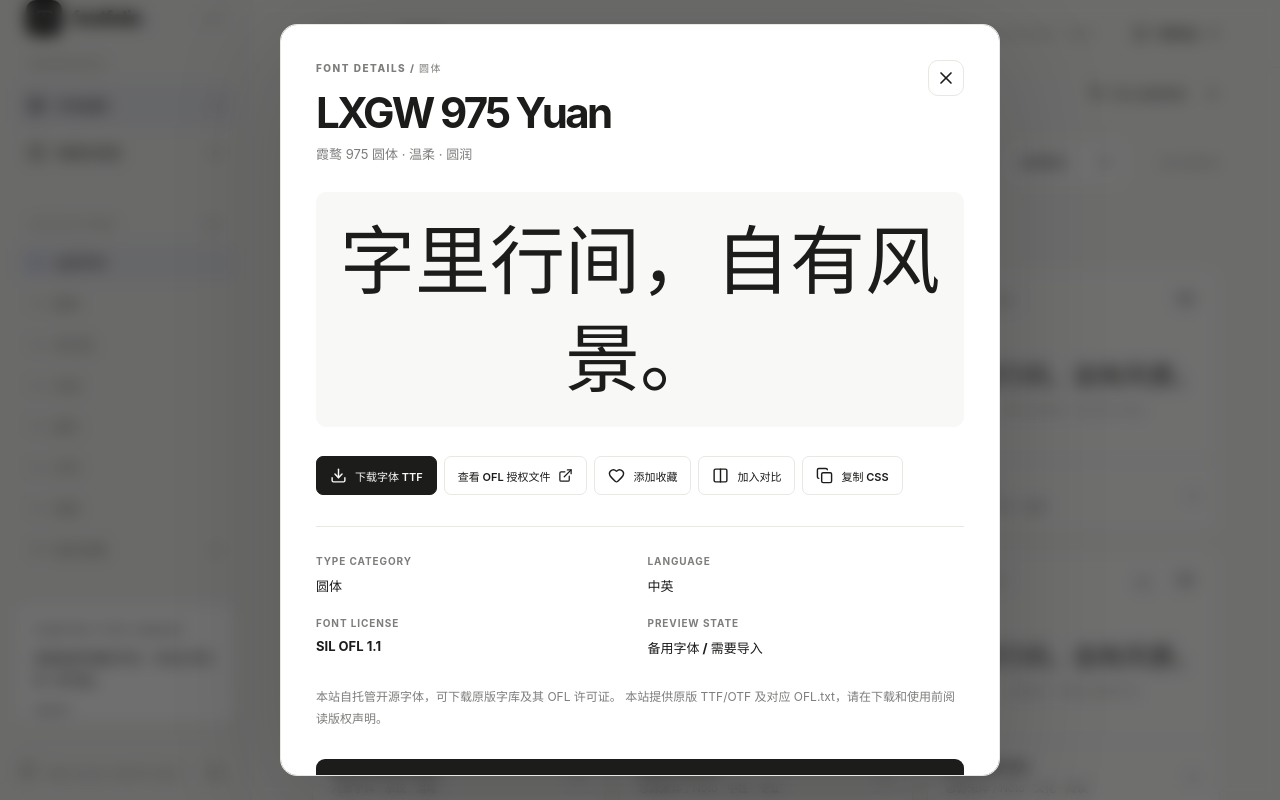
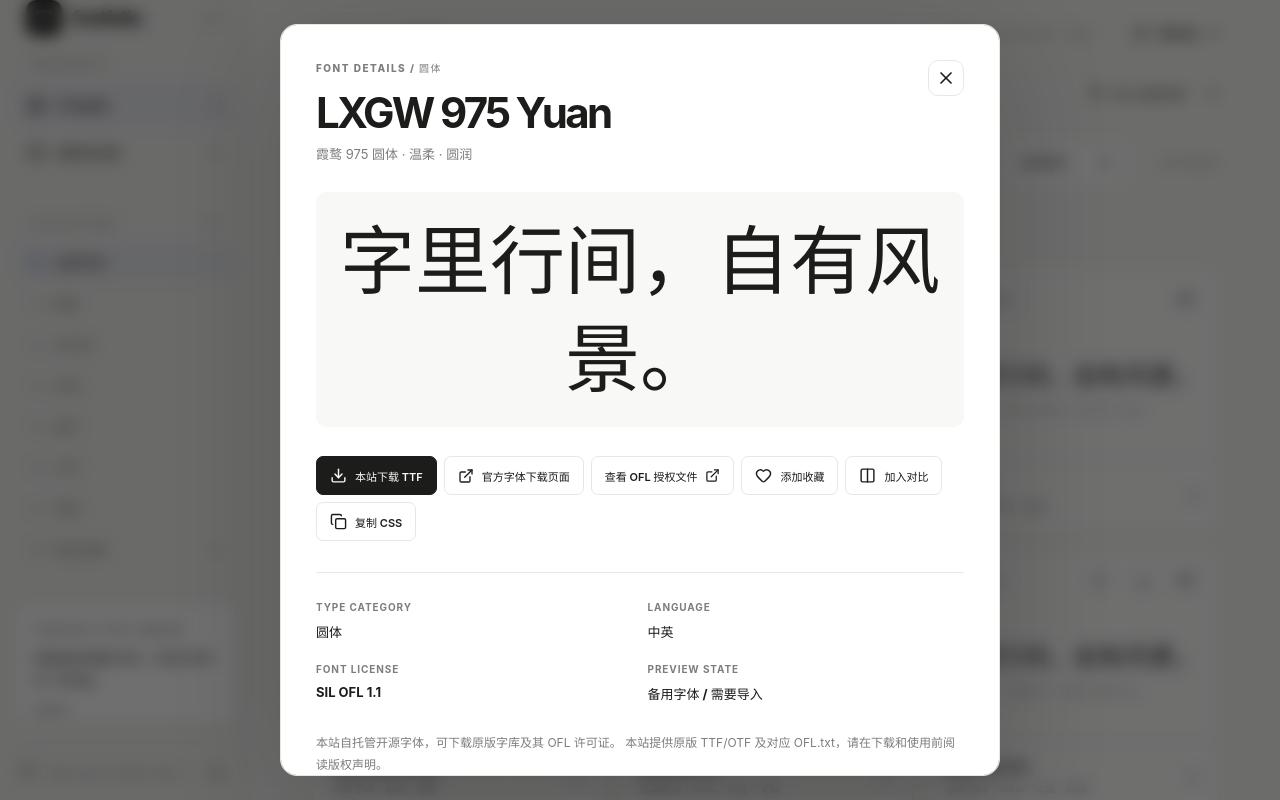
Before and after one commit to weepwood/Fontfolio, a Vue app: page / in a window 1280 px wide. Both pictures are taken after a click on the element 458 px from the left and 859 px from the top of the page. Shown: the part 459-1259 px from the top of the page. Built offline with nearby package versions, Linux system fonts and the light colour scheme; no server answers; a web font is replaced by a local one.

Commit message:
开源字体增加官方原版下载入口并保留本站内置预览

```diff
--- a/src/App.vue
+++ b/src/App.vue
@@ -31,6 +31,21 @@ const localFamily = reactive<Record<string,string>>({})
 const localOrigin = reactive<Record<string,'installed'|'imported'>>({})
 const activeFaces = new Map<string,FontFace>()
 const fontStatus = reactive<Record<string,Status>>({})
+const officialSources = reactive<Record<string,string>>({})
+async function loadOfficialSources(){
+  try {
+    const response=await fetch(import.meta.env.BASE_URL+'fonts/official-sources.json')
+    if(!response.ok)return
+    const data:unknown=await response.json()
+    if(!data || typeof data!=='object' || Array.isArray(data))return
+    for(const [id,url] of Object.entries(data)){
+      if(typeof url!=='string' || !/^[a-z0-9-]+$/.test(id))continue
+      const parsed=new URL(url)
+      if(parsed.protocol!=='https:' || parsed.hostname!=='raw.githubusercontent.com')continue
+      officialSources[id]=url
+    }
+  }catch{ /* Static preview and the official homepages remain accessible. */ }
+}
 const selection = ref<string[]>(['noto-sans-sc','zcool-xiaowei'])
 function stored<T>(key:string,fallback:T):T {
   try { const item = localStorage.getItem(key); return item ? JSON.parse(item) as T : fallback } catch { return fallback }
@@ -57,6 +72,8 @@ function previewText(font:FontRecord) {
 function available(font:FontRecord) { return Boolean(localFamily[font.id]) || (font.source==='bundled' && fontStatus[font.id]==='ready') }
 function downloadExt(font:FontRecord){return ['gensen','genyo-gothic'].includes(font.id)?'otf':'ttf'}
 function downloadUrl(font:FontRecord){return import.meta.env.BASE_URL+'fonts/'+font.id+'/download.'+downloadExt(font)}
+function upstreamDownloadUrl(font:FontRecord){return officialSources[font.id] || font.url}
+function hasDirectUpstream(font:FontRecord){return Boolean(officialSources[font.id])}
 function licenseUrl(font:FontRecord){return import.meta.env.BASE_URL+'fonts/'+font.id+'/OFL.txt'}
 function fontFamilyFor(font:FontRecord) {
   return available(font) ? '"' + (localFamily[font.id] || font.family) + '", sans-serif' : 'inherit'
@@ -192,6 +209,7 @@ function keydown(event:KeyboardEvent){
 onMounted(()=>{
   dark.value=stored('fontfolio:theme',false)
   void restoreLocalFonts()
+  void loadOfficialSources()
   if('IntersectionObserver' in window){
     observer=new IntersectionObserver(entries=>{for(const entry of entries)if(entry.isIntersecting){const font=targets.get(entry.target);if(font)ensureFont(font);observer?.unobserve(entry.target)}},{rootMargin:'240px'})
     for(const el of targets.keys())observer.observe(el)
@@ -250,7 +268,7 @@ watch(detail,(value)=>{document.body.style.overflow=value?'hidden':''})
             <div class="filter-chips"><button v-for="cat in categories" :key="cat" type="button" :class="{active:activeFilter===cat}" @click="changeFilter(cat)">{{cat==='全部'?'全部字体':cat==='收藏'?'♡ 收藏':cat}}</button></div>
             <div v-if="filtered.length" class="font-grid">
               <article v-for="font in filtered" :key="font.id" v-visible="font" class="font-card" tabindex="0" @click="showFont(font)" @keydown.enter="showFont(font)">
-                <div class="font-card-top"><div><span class="card-number">{{ String(fontList.indexOf(font)+1).padStart(2,'0') }}</span><span class="card-tag">{{font.category}}</span></div><div class="card-actions"><a v-if="font.source==='bundled'" class="card-download" :href="downloadUrl(font)" :download="font.name+'.'+downloadExt(font)" :aria-label="'下载 '+font.name" :title="'下载字体文件（'+downloadExt(font).toUpperCase()+'）'" @click.stop><Download :size="16"/></a><button type="button" class="favorite-button" :aria-label="favorites.includes(font.id)?'取消收藏':'收藏字体'" @click.stop="toggleFavorite(font.id)"><Heart :size="17" :fill="favorites.includes(font.id)?'currentColor':'none'"/></button></div></div>
+                <div class="font-card-top"><div><span class="card-number">{{ String(fontList.indexOf(font)+1).padStart(2,'0') }}</span><span class="card-tag">{{font.category}}</span></div><div class="card-actions"><a v-if="font.source==='bundled'" class="card-official" :href="upstreamDownloadUrl(font)" target="_blank" rel="noopener noreferrer" :aria-label="'查看 '+font.name+' 官方原始字体下载'" :title="hasDirectUpstream(font)?'从上游官方仓库下载原始字体':'查看官方字体项目及下载页面'" @click.stop><ExternalLink :size="15"/></a><a v-if="font.source==='bundled'" class="card-download" :href="downloadUrl(font)" :download="font.name+'.'+downloadExt(font)" :aria-label="'本站下载 '+font.name" :title="'本站下载 '+downloadExt(font).toUpperCase()+' 字体文件'" @click.stop><Download :size="16"/></a><button type="button" class="favorite-button" :aria-label="favorites.includes(font.id)?'取消收藏':'收藏字体'" @click.stop="toggleFavorite(font.id)"><Heart :size="17" :fill="favorites.includes(font.id)?'currentColor':'none'"/></button></div></div>
                 <div class="card-sample-wrap"><AutoFitSample
                   :text="previewText(font)"
                   :font-family="fontFamilyFor(font)"
@@ -282,10 +300,10 @@ watch(detail,(value)=>{document.body.style.overflow=value?'hidden':''})
       <section class="font-modal" role="dialog" aria-modal="true" :aria-label="'字体详情 '+detail.name">
         <div class="modal-top"><div><span class="eyebrow">FONT DETAILS / {{detail.category.toUpperCase()}}</span><h2>{{detail.name}}</h2><p>{{detail.nativeName}} · {{detail.mood}}</p></div><button type="button" class="modal-close" aria-label="关闭详情" @click="detail=null"><X :size="20"/></button></div>
         <div v-visible="detail" class="modal-specimen" :style="{...styleFor(detail),fontSize:'clamp(35px, 6vw, 75px)'}">{{previewText(detail)}}</div>
-        <div class="modal-actions"><a v-if="detail.source==='bundled'" class="font-file-download" :href="downloadUrl(detail)" :download="detail.name+'.'+downloadExt(detail)"><Download :size="17"/> 下载字体 {{downloadExt(detail).toUpperCase()}}</a><a v-if="detail.source==='bundled'" class="font-license-download" :href="licenseUrl(detail)" target="_blank" rel="noopener noreferrer">查看 OFL 授权文件 <ExternalLink :size="15"/></a><button type="button" :class="{marked:favorites.includes(detail.id)}" @click="toggleFavorite(detail.id)"><Heart :size="17" :fill="favorites.includes(detail.id)?'currentColor':'none'"/> {{favorites.includes(detail.id)?'已收藏':'添加收藏'}}</button><button type="button" @click="toggleCompare(detail.id)"><Columns2 :size="17"/> {{selection.includes(detail.id)?'从对比移除':'加入对比'}}</button><button type="button" @click="copyCss(detail)"><Copy :size="17"/> 复制 CSS</button><button v-if="detail.source==='manual'" type="button" @click="upload(detail.id)"><UploadCloud :size="17"/> {{available(detail)?'重新导入字库':'导入字库'}}</button><button v-if="localOrigin[detail.id]==='imported'" type="button" @click="forgetLocalFont(detail.id)"><X :size="16"/> 清除本地字库</button></div>
+        <div class="modal-actions"><a v-if="detail.source==='bundled'" class="font-file-download" :href="downloadUrl(detail)" :download="detail.name+'.'+downloadExt(detail)"><Download :size="17"/> 本站下载 {{downloadExt(detail).toUpperCase()}}</a><a v-if="detail.source==='bundled'" class="font-upstream-download" :href="upstreamDownloadUrl(detail)" target="_blank" rel="noopener noreferrer"><ExternalLink :size="16"/> {{hasDirectUpstream(detail)?'官方原始字体下载':'官方字体下载页面'}}</a><a v-if="detail.source==='bundled'" class="font-license-download" :href="licenseUrl(detail)" target="_blank" rel="noopener noreferrer">查看 OFL 授权文件 <ExternalLink :size="15"/></a><button type="button" :class="{marked:favorites.includes(detail.id)}" @click="toggleFavorite(detail.id)"><Heart :size="17" :fill="favorites.includes(detail.id)?'currentColor':'none'"/> {{favorites.includes(detail.id)?'已收藏':'添加收藏'}}</button><button type="button" @click="toggleCompare(detail.id)"><Columns2 :size="17"/> {{selection.includes(detail.id)?'从对比移除':'加入对比'}}</button><button type="button" @click="copyCss(detail)"><Copy :size="17"/> 复制 CSS</button><button v-if="detail.source==='manual'" type="button" @click="upload(detail.id)"><UploadCloud :size="17"/> {{available(detail)?'重新导入字库':'导入字库'}}</button><button v-if="localOrigin[detail.id]==='imported'" type="button" @click="forgetLocalFont(detail.id)"><X :size="16"/> 清除本地字库</button></div>
         <div class="modal-info"><div><span class="info-label">TYPE CATEGORY</span><strong>{{detail.category}}</strong></div><div><span class="info-label">LANGUAGE</span><strong>{{detail.languages}}</strong></div><div><span class="info-label">FONT LICENSE</span><strong>{{detail.license}}</strong></div><div><span class="info-label">PREVIEW STATE</span><strong>{{localOrigin[detail.id]==='installed'?'系统已安装字体':localOrigin[detail.id]==='imported'?'本地字体文件已加载':available(detail)?'本站自托管字体已加载':'备用字体 / 需要导入'}}</strong></div></div>
         <p class="modal-description">{{detail.description}} <span v-if="detail.source==='manual'">公开可下载不代表可以任意商用或再分发，请核对权利人的具体许可条款。</span><span v-else-if="detail.source==='bundled'"> 本站提供原版 TTF/OTF 及对应 OFL.txt，请在下载和使用前阅读版权声明。</span></p>
-        <a v-if="detail.url!=='#'" :href="detail.url" target="_blank" rel="noopener noreferrer" class="source-button">查看字体来源和授权 <ExternalLink :size="16"/></a>
+        <a v-if="detail.url!=='#'" :href="detail.url" target="_blank" rel="noopener noreferrer" class="source-button">{{detail.source==='manual'?'前往官方字体页面 · 了解下载与使用授权':'访问字体官网 / 开源项目'}} <ExternalLink :size="16"/></a>
       </section>
     </div>
     <input ref="uploadInput" type="file" accept=".ttf,.otf,.woff,.woff2" hidden @change="handleUpload"/>
--- a/src/styles.scss
+++ b/src/styles.scss
@@ -41,3 +41,10 @@
 .modal-actions .font-file-download:hover{background:var(--accent);border-color:var(--accent);color:#fff}
 .modal-actions .font-license-download:hover{background:var(--selected)}
 @media(max-width:600px){.modal-actions .font-file-download,.modal-actions .font-license-download{flex:1;justify-content:center}}
+
+/* Distinguish self-hosted downloads from the original publisher's files. */
+.card-official{height:30px;width:30px;display:grid;place-items:center;border-radius:50%;color:var(--muted);transition:background .15s,color .15s}
+.card-official:hover{background:var(--selected);color:var(--accent)}
+.modal-actions .font-upstream-download{border:1px solid var(--border);border-radius:7px;padding:10px 13px;display:inline-flex;align-items:center;gap:8px;font-size:11px;font-weight:640;text-decoration:none}
+.modal-actions .font-upstream-download:hover{background:var(--selected);color:var(--accent)}
+@media(max-width:600px){.modal-actions .font-upstream-download{flex:1;justify-content:center}}
```
Also changed, not shown: scripts/bundle-fonts.mjs (+14 -1 lines), 2 other files (tests, documents, lock files or other folders).
